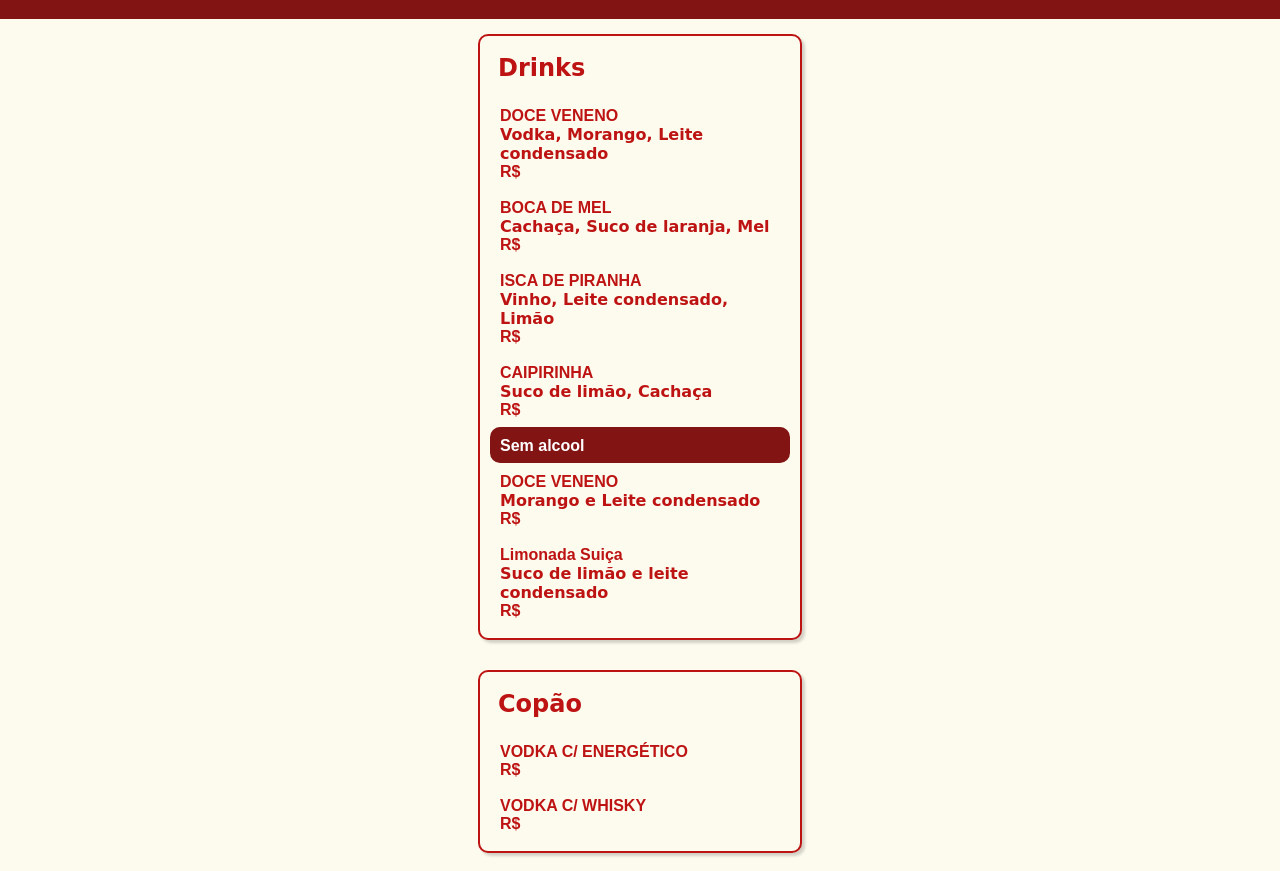
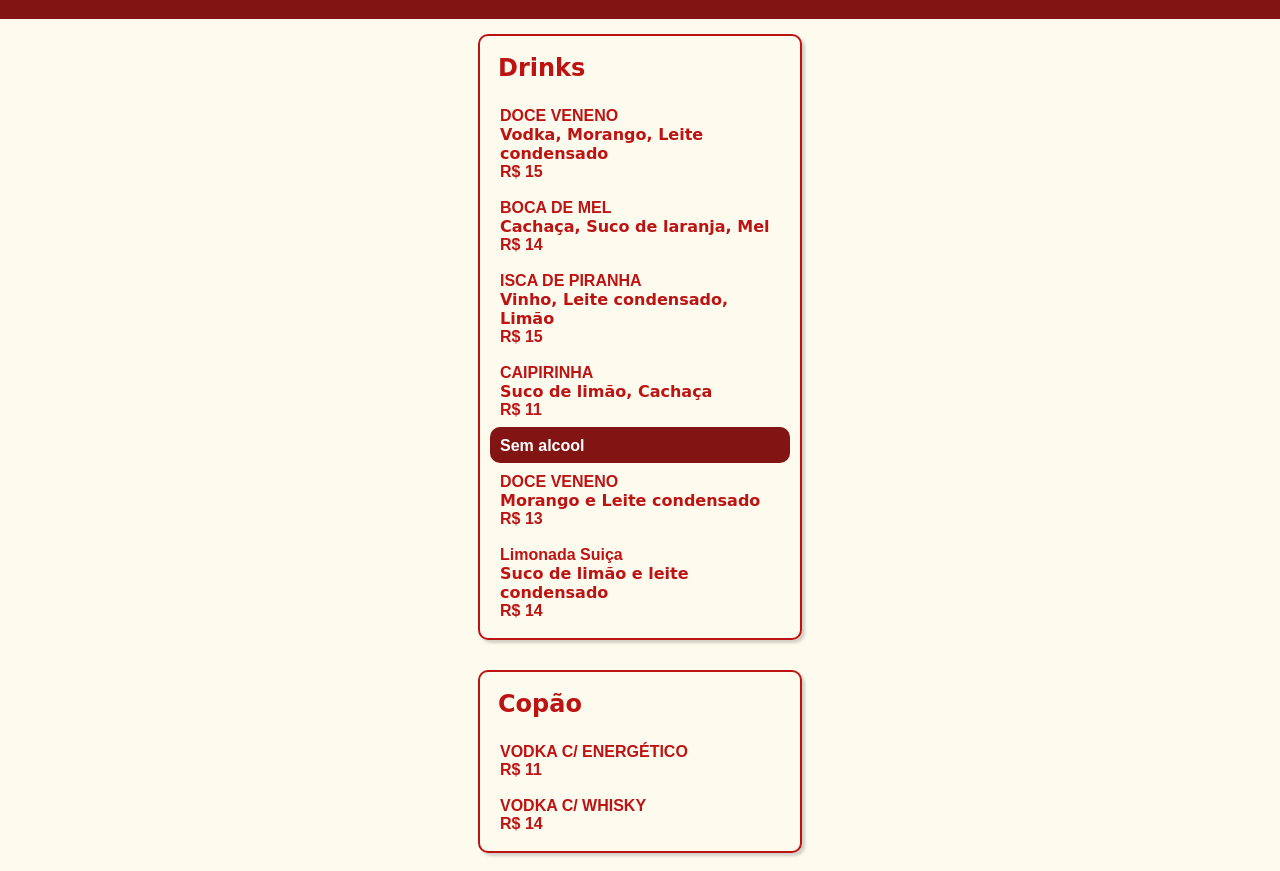
Before and after one commit to isabelledot/tieta, a plain HTML site: page index.html in a window 1280 px wide. Shown: the part 81-952 px from the top of the page. Drawn offline with Linux system fonts and the light colour scheme.

Commit message:
Update index.html

```diff
--- a/index.html
+++ b/index.html
@@ -21,34 +21,35 @@
                 <h2>Drinks</h2>
                 <p  class="t1">DOCE VENENO <br>
                     <span>Vodka, Morango, Leite condensado</span> <br>
-                    R$
+                    R$ 15
                 </p>
                 <p class="t1">BOCA DE MEL <br>
-                    <span>Cachaça, Suco de laranja, Mel</span> <br>
-                    R$
+                    <span>Cachaça, Suco de laranja, Mel
+                    </span> <br>
+                    R$ 14
                 </p>
                 <p class="t1">ISCA DE PIRANHA <br>
                     <span>Vinho, Leite condensado, Limão</span> <br>
-                    R$
+                    R$ 15
                 </p>
                 <p class="t1">CAIPIRINHA <br>
                     <span>Suco de limão, Cachaça</span> <br>
-                    R$
+                    R$ 11
                 </p>
                 <p class="t1" id="titulo">Sem alcool</p>
                 <p class="t1">DOCE VENENO <br>
                 <span>Morango e Leite condensado</span> <br>
-                R$</p>
+                R$ 13</p>
                 <p class="t1">Limonada Suiça <br>
                 <span>Suco de limão e leite condensado</span> <br>
-                R$</p>
+                R$ 14</p>
             </div>
             <div class="menu">
                 <h2>Copão</h2>
                 <p class="t1">VODKA C/ ENERGÉTICO <br>
-                R$</p>
+                R$ 11</p>
                 <p class="t1">VODKA C/ WHISKY <br>
-                R$</p>
+                R$ 14</p>
             </div>
             <div class="menu">
                 <h2>Bebidas alcoolicas</h2>
```
